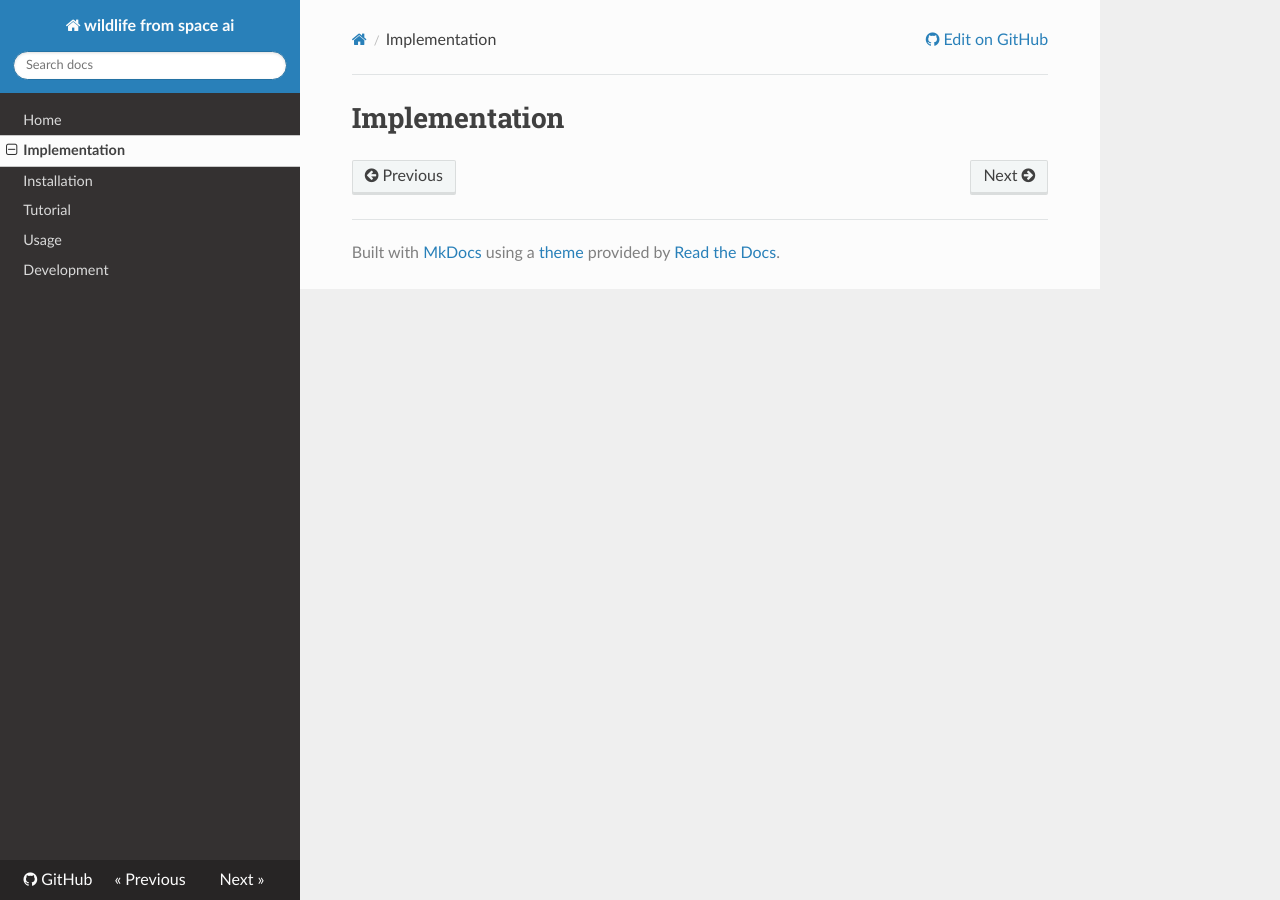
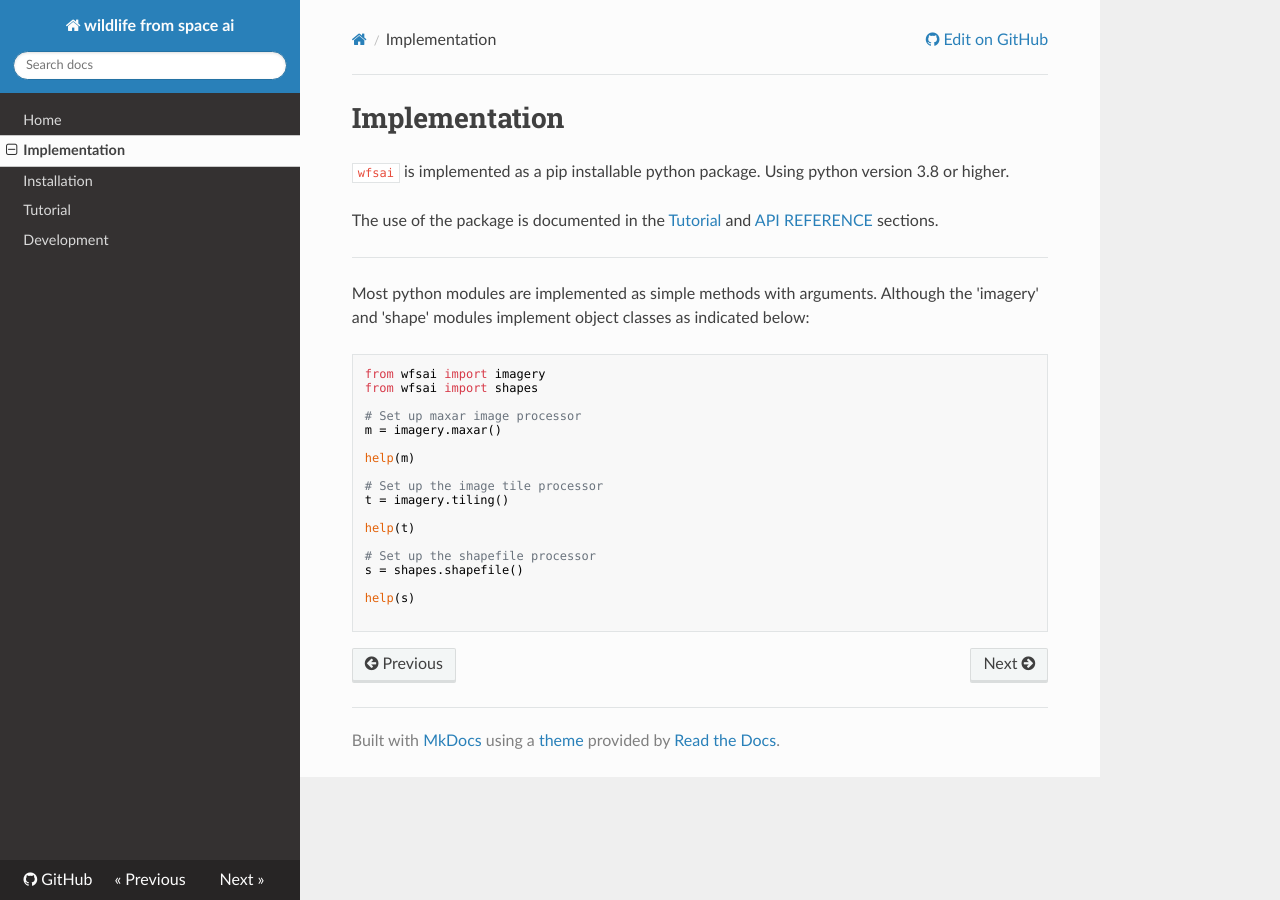
Before and after one commit to antarctica/wfsai, an MkDocs documentation site: the page built from docs/implementation.md, in a window 1280 px wide. Built offline with MkDocs 1.6.1, drawn with Linux system fonts in a browser that asks for light colours; nearby versions of some CDN libraries.

Commit message:
improvements and streamlined docs

````diff
--- a/docs/implementation.md
+++ b/docs/implementation.md
@@ -1 +1,30 @@
 # Implementation
+
+`wfsai` is implemented as a pip installable python package. Using python version 3.8 or higher.
+
+The use of the package is documented in the [Tutorial](tutorial.md) and [API REFERENCE](../autoapi/wfsai/) sections.
+
+---
+
+Most python modules are implemented as simple methods with arguments. Although the 'imagery' and 'shape' modules implement object classes as indicated below:
+
+```python
+from wfsai import imagery
+from wfsai import shapes
+
+# Set up maxar image processor
+m = imagery.maxar()
+
+help(m)
+
+# Set up the image tile processor
+t = imagery.tiling()
+
+help(t)
+
+# Set up the shapefile processor
+s = shapes.shapefile()
+
+help(s)
+
+```
--- a/docs/using.md
+++ /dev/null
@@ -1 +0,0 @@
-# Usage
--- a/mkdocs.yml
+++ b/mkdocs.yml
@@ -27,5 +27,4 @@ nav:
   - implementation.md
   - installation.md
   - tutorial.md
-  - using.md
   - development.md
````
Also changed, not shown: docs/installation.md (+3 -1 lines).
